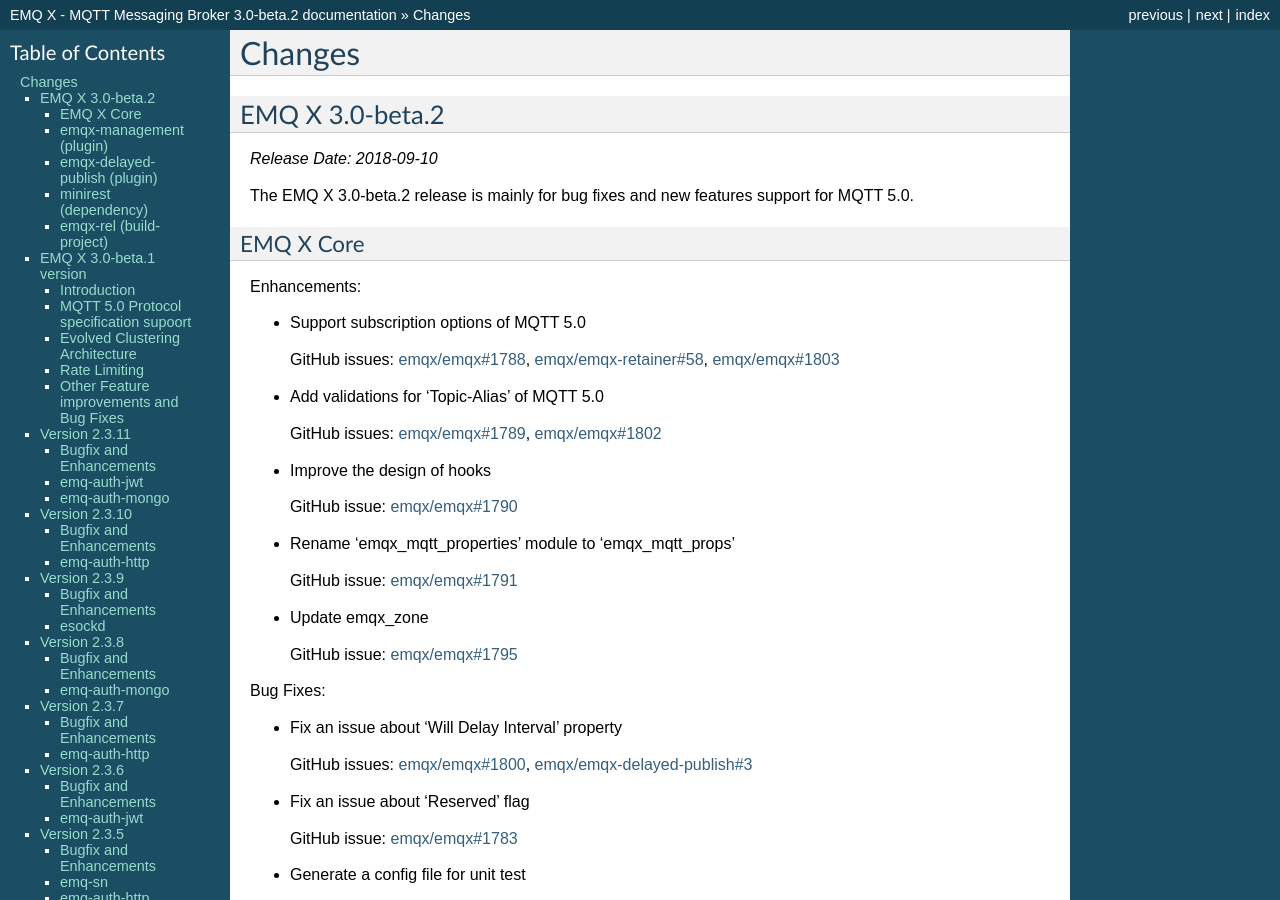
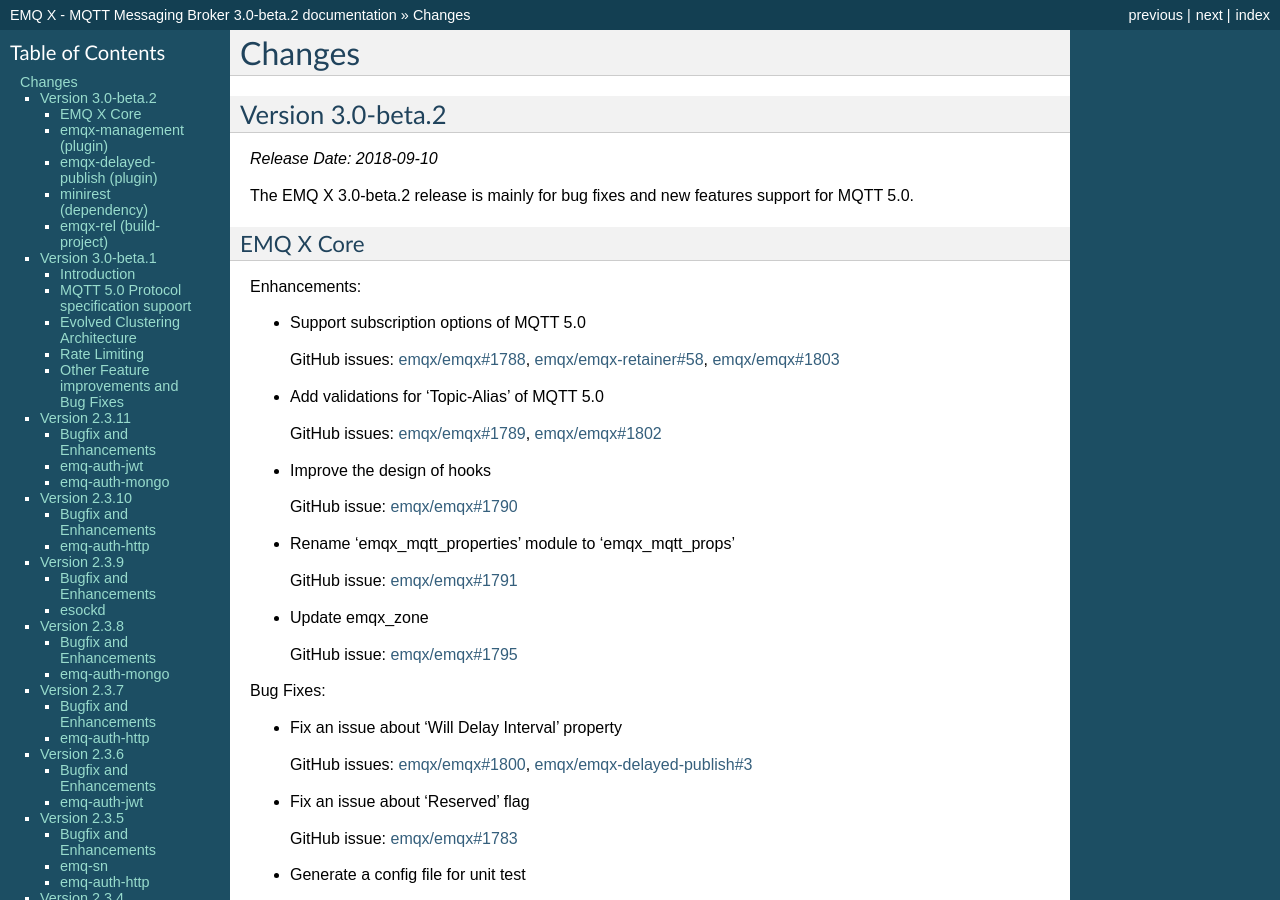
Before and after one commit to emqxarchive/emqx-docs-en, a Sphinx documentation site: the page built from source/changes.rst, in a window 1280 px wide and 900 px high. Built offline with Sphinx 7.4.7, drawn with Linux system fonts in a browser that asks for light colours; some of the changed text lies outside the part shown.

Commit message:
Misc fix.

```diff
--- a/source/advanced.rst
+++ b/source/advanced.rst
@@ -9,7 +9,7 @@
 Shared Subscription
 -------------------
 
-EMQ X R 3.0 supports shared subscription at cluster level. It allows load balancing between multiple subscribers in the same group when distributing MQTT messages. ::
+*EMQ X* R3.0 supports shared subscription at cluster level. It allows load balancing between multiple subscribers in the same group when distributing MQTT messages. ::
 
                                 -----------
                                 |         | --Msg1--> Subscriber1
--- a/source/changes.rst
+++ b/source/changes.rst
@@ -7,9 +7,9 @@
 
 .. _release_3.0_beta.2:
 
------------------
-EMQ X 3.0-beta.2
------------------
+------------------
+Version 3.0-beta.2
+------------------
 
 *Release Date: 2018-09-10*
 
@@ -99,9 +99,9 @@
 
 .. _release_3.0_beta.1:
 
-------------------------
-EMQ X 3.0-beta.1 version
-------------------------
+------------------
+Version 3.0-beta.1
+------------------
 
 *Release Date: 2018-09-02*
 
```
